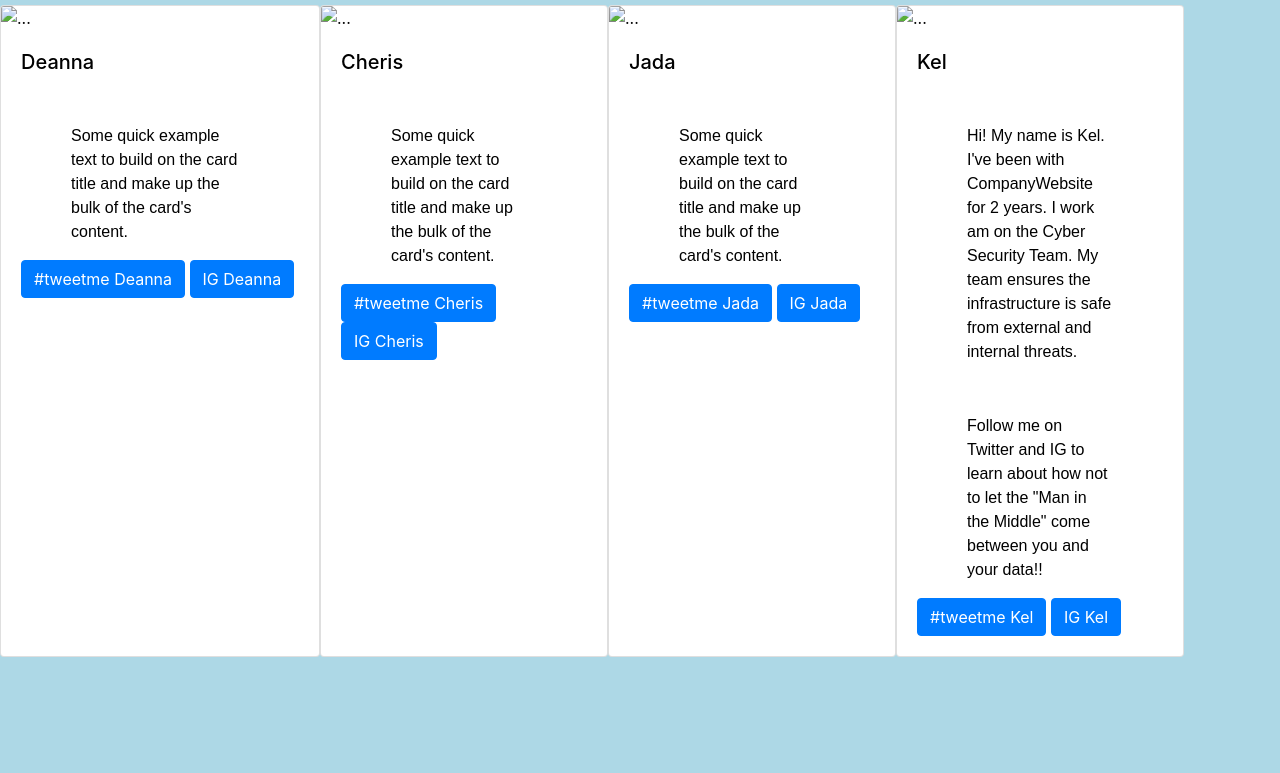
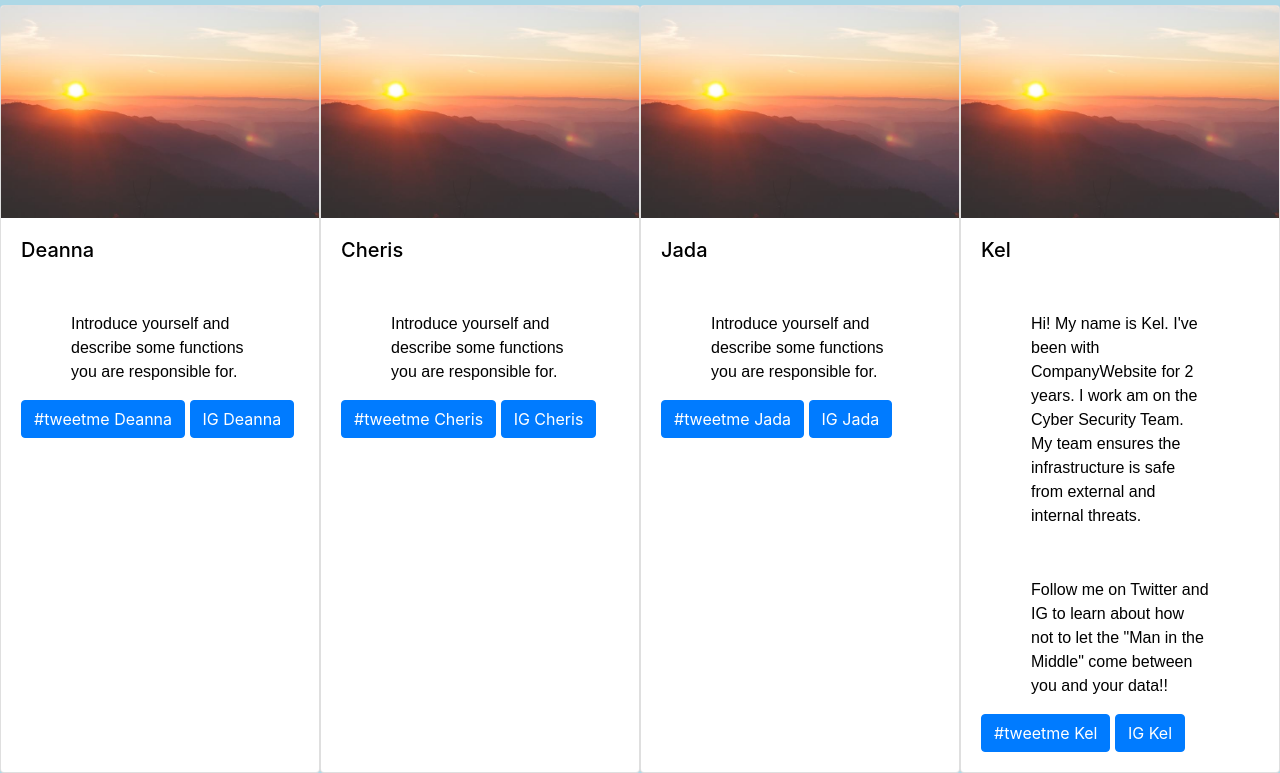
Before and after one commit to klester01/CompanyWebsite, a plain HTML site: page aboutus.html in a window 1280 px wide. Shown: the part 141-914 px from the top of the page. Before the commit the page ends 800 px from the top, so only its background shows below. Drawn offline with nearby package versions, Linux system fonts and the light colour scheme.

Commit message:
more updates on aboutus

```diff
--- a/aboutus.html
+++ b/aboutus.html
@@ -12,60 +12,60 @@
         <ul class="nav justify-content-center">
             <li class="nav-item">
 <!--Jada will do home-->
-              <a class="nav-link active" href="/kels.html">Home</a>
+              <a class="nav-link active" href="index.html">Home</a>
             </li>
             <li class="nav-item">
 <!--Kel will do the About Us Page-->
-              <a class="nav-link" href="#">About Us</a>
+              <a class="nav-link" href="aboutus.html">About Us</a>
             </li>
             <li class="nav-item">
 <!--Deanna will do Sign Up page-->
-              <a class="nav-link" href="#">Sign Up</a>
+              <a class="nav-link" href="SignUp.html">Sign Up</a>
             </li>
             <li class="nav-item">
 <!--Cheris will do Vision page-->
-              <a class="nav-link" href="#">Vision</a>
+              <a class="nav-link" href="companyvision.html">Vision</a>
             </li>
           </ul>
     </header>
     <main>
        <p class="h1">About Us</p>
 
-<div class="card-container d-md-flex">
+<div class="card-container d-md-flex justify-content-center">
 
        <div class="card" style="width: 20rem;">
-        <img src="..." class="card-img-top" alt="...">
+        <img src="mountainous-sunlight.jpg" class="card-img-top" alt="...">
         <div class="card-body">
           <h5 class="card-title">Deanna</h5>
-          <p class="card-text">Some quick example text to build on the card title and make up the bulk of the card's content.</p>
+          <p class="card-text">Introduce yourself and describe some functions you are responsible for.</p>
           <a href="#" class="btn btn-primary">#tweetme Deanna</a>
           <a href="#" class="btn btn-primary">IG Deanna</a>
         </div>
       </div>
 
-      <div class="card" style="width: 18rem;">
-        <img src="..." class="card-img-top" alt="...">
+      <div class="card" style="width: 20rem;">
+        <img src="mountainous-sunlight.jpg" class="card-img-top" alt="...">
         <div class="card-body">
           <h5 class="card-title">Cheris</h5>
-          <p class="card-text">Some quick example text to build on the card title and make up the bulk of the card's content.</p>
+          <p class="card-text">Introduce yourself and describe some functions you are responsible for.</p>
           <a href="#" class="btn btn-primary">#tweetme Cheris</a>
           <a href="#" class="btn btn-primary">IG Cheris</a>
 
         </div>
       </div>
 
-      <div class="card" style="width: 18rem;">
-        <img src="..." class="card-img-top" alt="...">
+      <div class="card" style="width: 20rem;">
+        <img src="mountainous-sunlight.jpg" class="card-img-top" alt="...">
         <div class="card-body">
           <h5 class="card-title">Jada</h5>
-          <p class="card-text">Some quick example text to build on the card title and make up the bulk of the card's content.</p>
+          <p class="card-text">Introduce yourself and describe some functions you are responsible for.</p>
           <a href="#" class="btn btn-primary">#tweetme Jada</a>
           <a href="#" class="btn btn-primary">IG Jada</a>
         </div>
       </div>
 
-      <div class="card" style="width: 18rem;">
-        <img src="..." class="card-img-top" alt="...">
+      <div class="card" style="width: 20rem;">
+        <img src="mountainous-sunlight.jpg" class="card-img-top" alt="...">
         <div class="card-body">
           <h5 class="card-title">Kel</h5>
           <p class="card-text">Hi! My name is Kel. I've been with CompanyWebsite for 2 years. I work am on the Cyber Security Team. My team ensures the infrastructure is safe from external and internal threats.</p> <p>Follow me on Twitter and IG to learn about how not to let the "Man in the Middle" come between you and your data!!</p>
```
